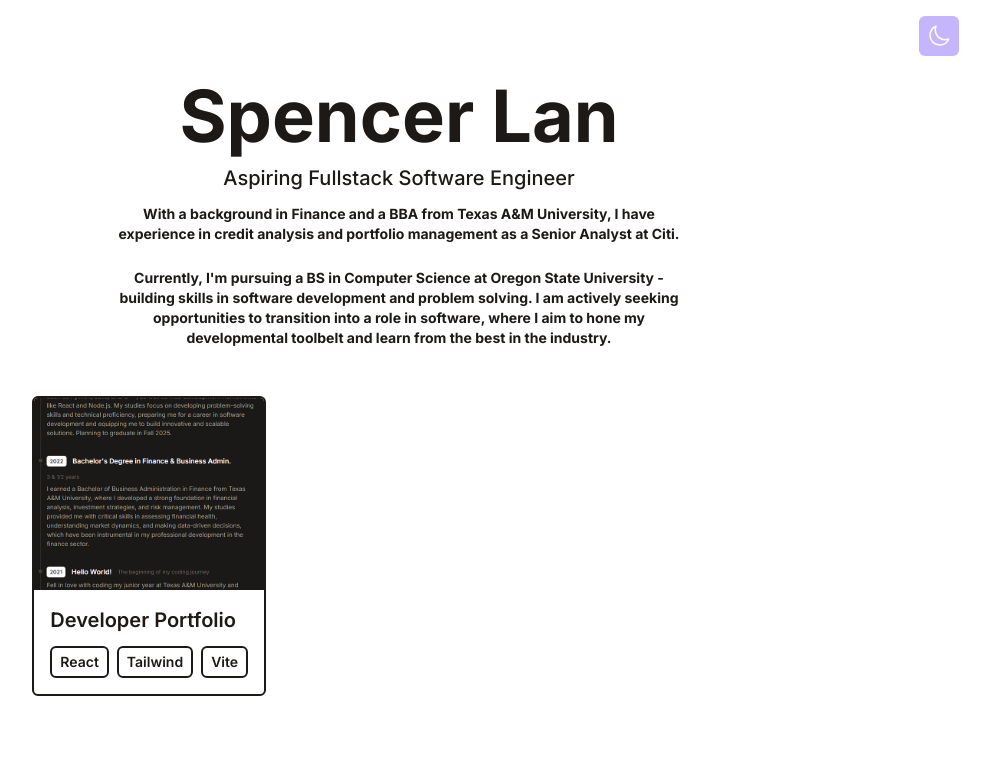
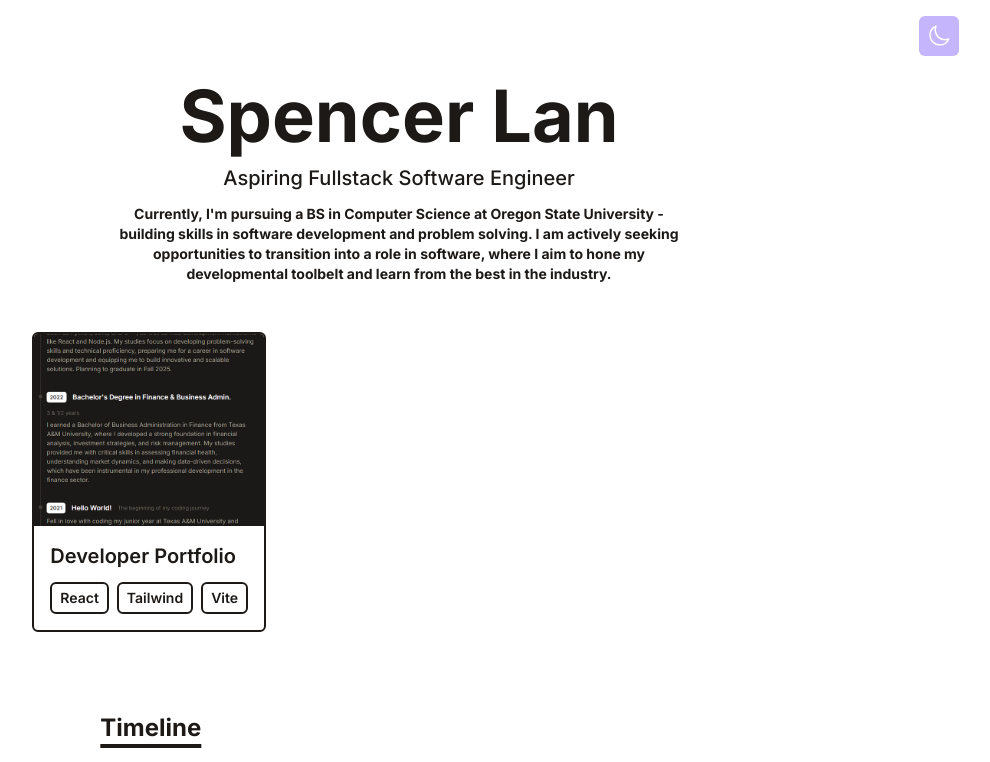
Before and after one commit to sp3ncerlan/developer-portfolio, a React (Vite) app: page / in a window 1280 px wide. Shown: the top 762 px of the page, without its empty margins (241-1231 px from the left). Built offline with nearby package versions, Linux system fonts and the light colour scheme.

Commit message:
fixed description and added github pages link

```diff
--- a/package.json
+++ b/package.json
@@ -1,4 +1,5 @@
 {
+  "homepage": "https://sp3ncerlan.github.io/developer-portfolio",
   "name": "minimal-portfolio",
   "private": true,
   "version": "0.0.0",
--- a/src/components/Intro.jsx
+++ b/src/components/Intro.jsx
@@ -5,8 +5,6 @@ function Intro() {
         <div className="flex items-center justify-center flex-col text-center pt-20 pb-6">
             <h1 className="text-4xl md:text-7xl dark:text-white b-1 md:mb-3 font-bold">Spencer Lan</h1>
             <p className="text-base md:text-xl mb-3 font-medium">Aspiring Fullstack Software Engineer</p>
-            <p className="text-sm max-w-xl mb-6 font-bold">With a background in Finance and a BBA from Texas A&M University, I have experience in credit analysis and portfolio management as a Senior Analyst at Citi.
-            </p>
 
             <p className="text-sm max-w-xl mb-6 font-bold">
             Currently, I'm pursuing a BS in Computer Science at Oregon State University - building skills in software development and problem solving. I am actively seeking opportunities to transition into a role in software, where I aim to hone my developmental toolbelt and learn from the best in the industry.
```
